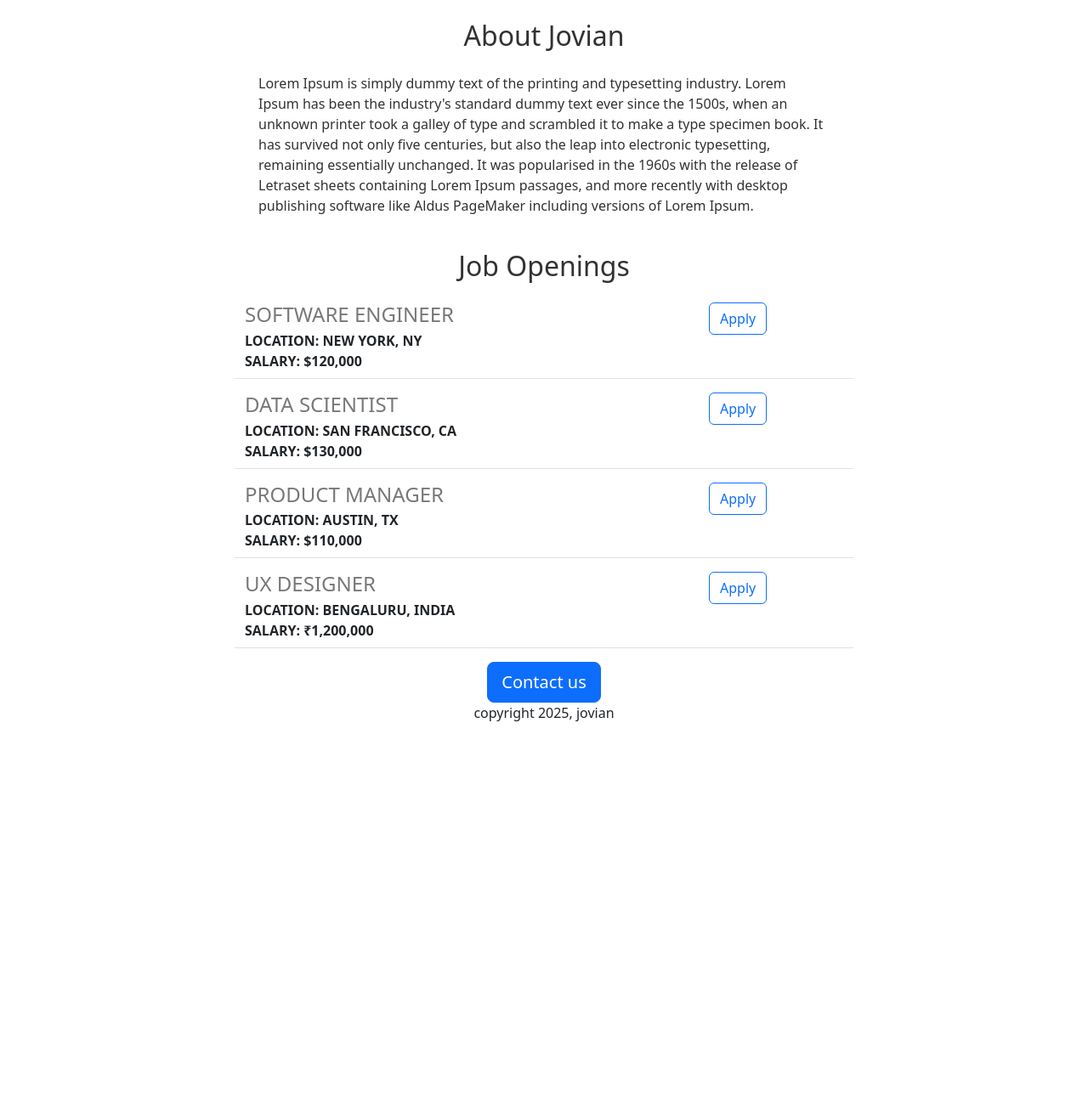
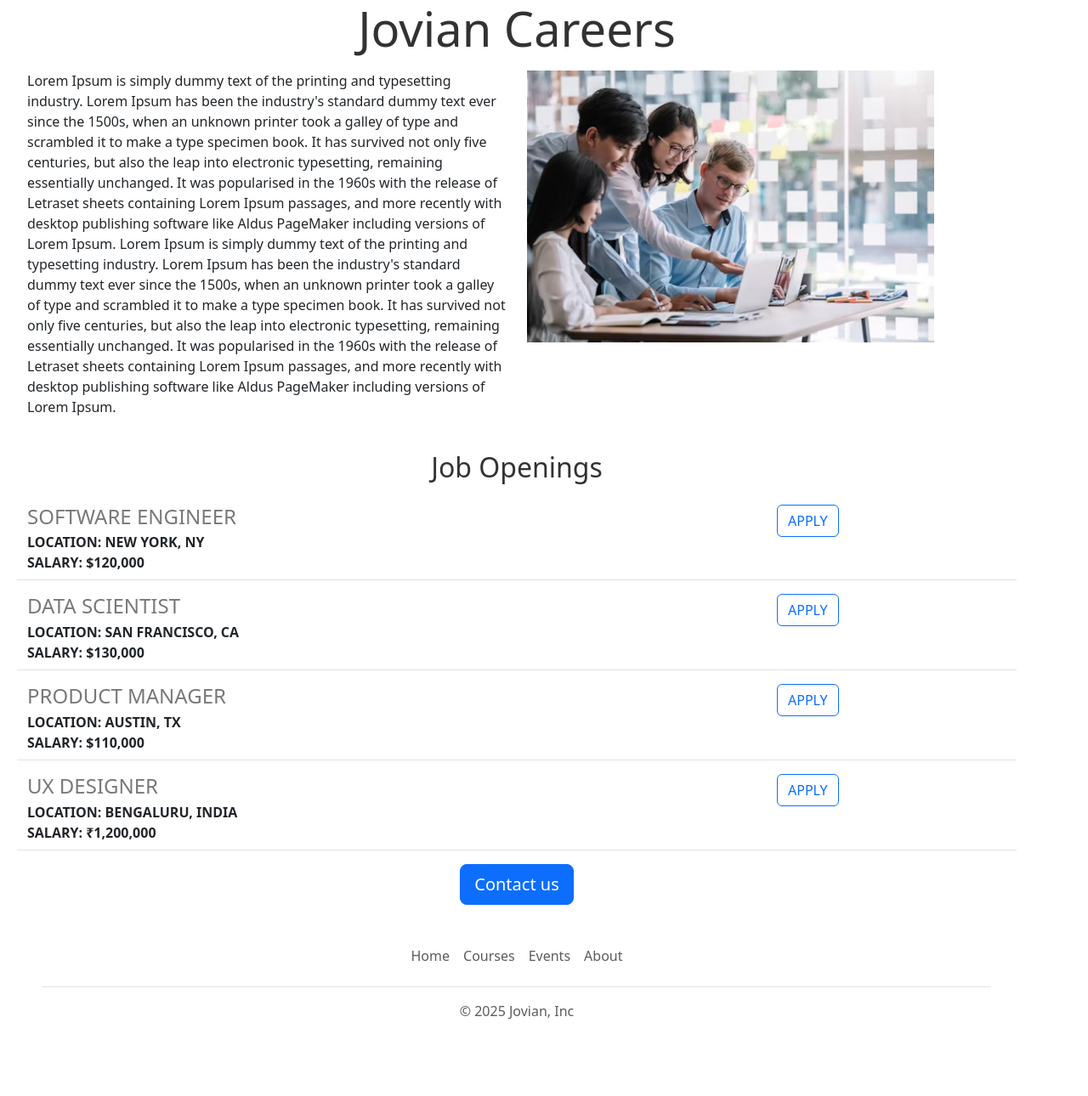
Before and after one commit to ayushjariyal/web-tutorial, a Flask app: page / in a window 1280 px wide. Shown: the part 452-1742 px from the top of the page at 85% size. Before the commit the page ends 1301 px from the top, so only its background shows below. Run offline with Flask 2, Linux system fonts and the light colour scheme.

Commit message:
improvements

```diff
--- /dev/null
+++ b/templates/footer.html
@@ -0,0 +1,19 @@
+<div class="container">
+      <footer class="py-3 my-4">
+        <ul class="nav justify-content-center border-bottom pb-3 mb-3">
+          <li class="nav-item">
+            <a target="_blank" href="https://www.jovian.ai" class="nav-link px-2 text-body-secondary">Home</a>
+          </li>
+          <li class="nav-item">
+            <a target="_blank" href="https://jovian.ai/learn" class="nav-link px-2 text-body-secondary">Courses</a>
+          </li>
+          <li class="nav-item">
+            <a target="_blank" href="https://jovian.ai/events" class="nav-link px-2 text-body-secondary">Events</a>
+          </li>
+          <li class="nav-item">
+            <a target="_blank" href="https://jovian.ai/about" class="nav-link px-2 text-body-secondary">About</a>
+          </li>
+        </ul>
+        <p class="text-center text-body-secondary">&copy; 2025 Jovian, Inc</p>
+      </footer>
+    </div>
--- a/templates/home.html
+++ b/templates/home.html
@@ -7,6 +7,10 @@
     <title>Jovian Careers Website</title>
     <link href="https://cdn.jsdelivr.net/npm/bootstrap@5.3.8/dist/css/bootstrap.min.css" rel="stylesheet" integrity="sha384-sRIl4kxILFvY47J16cr9ZwB07vP4J8+LH7qKQnuqkuIAvNWLzeN8tE5YBujZqJLB" crossorigin="anonymous">
     <style>
+        /* body{
+            margin-left: 10%;
+        } */
+
         h1 {
             font-size: clamp(2rem, 5vw, 3.5rem);
             font-family: system-ui, -apple-system, BlinkMacSystemFont, 'Segoe UI', Roboto, Oxygen, Ubuntu, Cantarell, 'Open Sans', 'Helvetica Neue', sans-serif;
@@ -39,26 +43,35 @@
 
         #container {
             width: 95%;
-            max-width: 720px;
-            margin: 0 auto;
+            max-width: none;
+            margin: 0;
             padding: 1rem;
         }
 
+
         @media (min-width: 600px) {
             #container {
-                width: 100%;
-                padding: 0.5rem;
+                padding: 2rem;
             }
         }
     </style>
 </head>
 
 <body>
+    {% include 'nav.html'%}
+    <img id="banner" src="static/banner.jpg" alt="banner" height="320px">
     <div id="container" class="container-fluid">
         <h1>Jovian Careers</h1>
-        <img id="banner" src="static/banner.jpg" alt="banner" height="320">
-        <h2>About Jovian</h2>
-        <p class="bodytext">
+        <div>
+            <div class="row">
+                <div class="col-md-6">
+                    <p class="leed">
+                            Lorem Ipsum is simply dummy text of the printing and typesetting industry. Lorem Ipsum has been the
+                            industry's standard dummy text ever since the 1500s, when an unknown printer took a galley of type and
+                            scrambled it to make a type specimen book. It has survived not only five centuries, but also the leap into
+                            electronic typesetting, remaining essentially unchanged. It was popularised in the 1960s with the release of
+                            Letraset sheets containing Lorem Ipsum passages, and more recently with desktop publishing software like
+                            Aldus PageMaker including versions of Lorem Ipsum.
                             Lorem Ipsum is simply dummy text of the printing and typesetting industry. Lorem Ipsum has been the
                             industry's standard dummy text ever since the 1500s, when an unknown printer took a galley of type and
                             scrambled it to make a type specimen book. It has survived not only five centuries, but also the leap into
@@ -66,6 +79,12 @@
                             Letraset sheets containing Lorem Ipsum passages, and more recently with desktop publishing software like
                             Aldus PageMaker including versions of Lorem Ipsum.
                     </p>
+                </div>
+                <div class="d-none d-md-block col-md-6">
+                    <img id="career" src="static/career.png" alt="career" height="320px">
+                </div>
+             </div>
+        </div>
         <div class="row">
             <div class="col-12">
                 <h2>Job Openings</h2>
@@ -77,9 +96,9 @@
             </div>
         </div>
         <div style="text-align: center;">
-            <button class="btn btn-primary btn-lg">Contact us</button>
-            <p>copyright 2025, jovian</p>
+            <a href="mailto: mailto:hello@jovian.ai?subject=Question%20about%20Job%20openings&body=My%20name%3A%20%3CYour%20name%20here%3E%0D%0AMy%20Question%3A%20%3CEnter%20question%20here%3E " class="btn btn-primary btn-lg">Contact us</a>
         </div>
+        {% include 'footer.html' %}
     </div>
 </body>
 
--- a/templates/jobItem.html
+++ b/templates/jobItem.html
@@ -13,6 +13,6 @@
         {% endif %}
     </div>
     <div class="col-3">
-            <button type="button" class="btn btn-outline-primary float-right align-middle">Apply</button>
+            <a  href="mailto: mailto:hello@jovian.ai?subject=Application%20for%20{{job['title']}}&body=My%20name%3A%20%3CYour%20name%20here%3E%0D%0AMy%20Resume%3A%20%3CYour%20resume%20here%3E%0D%0AMy%20LinkedIn%3A%20%3CYour%20LinkedIn%20here%3E " type="button" class="btn btn-outline-primary float-right align-middle">Apply</a>
     </div>
 </div>
--- /dev/null
+++ b/templates/nav.html
@@ -0,0 +1,9 @@
+<nav class="navbar bg-body-tertiary shadow-sm p-3 mb-5 bg-body-tertiary rounded fixed-top bg-white">
+  <div class="container-fluid">
+    <a class="navbar-brand" href="#">
+      <img src="static/navImage.png" alt="Logo" width="30" height="24" class="d-inline-block align-text-top">
+      Jovian Careers
+    </a>
+  </div>
+</nav>
+<div style="height: 60px;"></div>
```
Also changed, not shown: static/career.png (added), static/navImage.png (added). Lines whose indentation alone changed are shown as unchanged.
